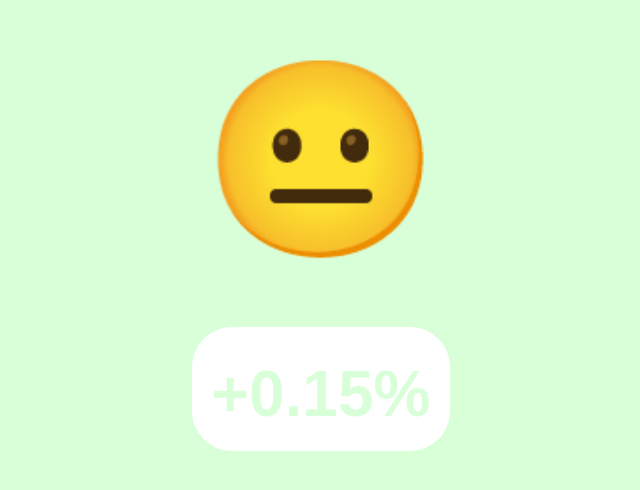
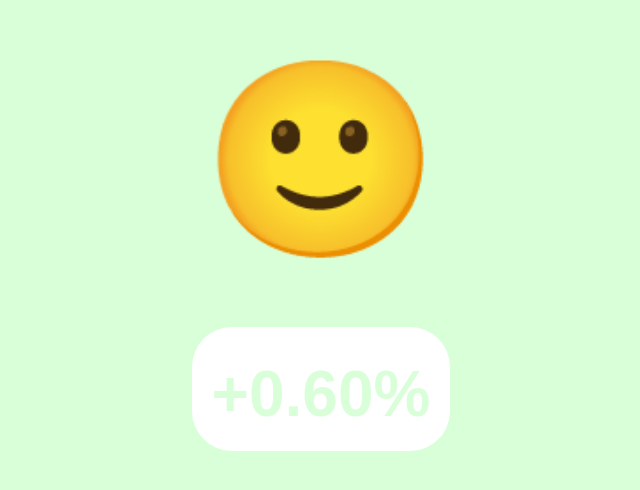
Before and after one commit to brycedorn/market-vibe, a plain HTML site: page index.html in a window 1280 px wide. Shown: the part 124-614 px from the top of the page, without its empty margins (319-959 px from the left). Drawn offline with Linux system fonts and the light colour scheme.

Commit message:
Deploying to gh-pages from  @ 5fb5195ecb50fae0e42ed5a79d78eec31ddffd7c 🚀

```diff
--- a/index.html
+++ b/index.html
@@ -1 +1 @@
-<!DOCTYPE html><html><head><title>Market is 😐 today.</title><meta charset="utf-8"><link rel="preconnect" href="https://finnhub.io"></head><body style="margin:0"><div style="width:100%;height:100vh;display:flex;flex-direction:column;align-items:center;justify-content:center;background-color:rgba(0,255,0,.15);font-family:sans-serif"><h1 style="font-size:12em;cursor:default;margin:0">😐</h1><h2 style="border-radius:40px;background:#fff;cursor:default;padding:30px 20px 20px;color:rgba(0,255,0,.15);font-size:4em">+0.15%</h2></div> </body></html>
+<!DOCTYPE html><html><head><title>Market is 🙂 today.</title><meta charset="utf-8"><link rel="preconnect" href="https://finnhub.io"></head><body style="margin:0"><div style="width:100%;height:100vh;display:flex;flex-direction:column;align-items:center;justify-content:center;background-color:rgba(0,255,0,.15);font-family:sans-serif"><h1 style="font-size:12em;cursor:default;margin:0">🙂</h1><h2 style="border-radius:40px;background:#fff;cursor:default;padding:30px 20px 20px;color:rgba(0,255,0,.15);font-size:4em">+0.60%</h2></div> </body></html>
```
